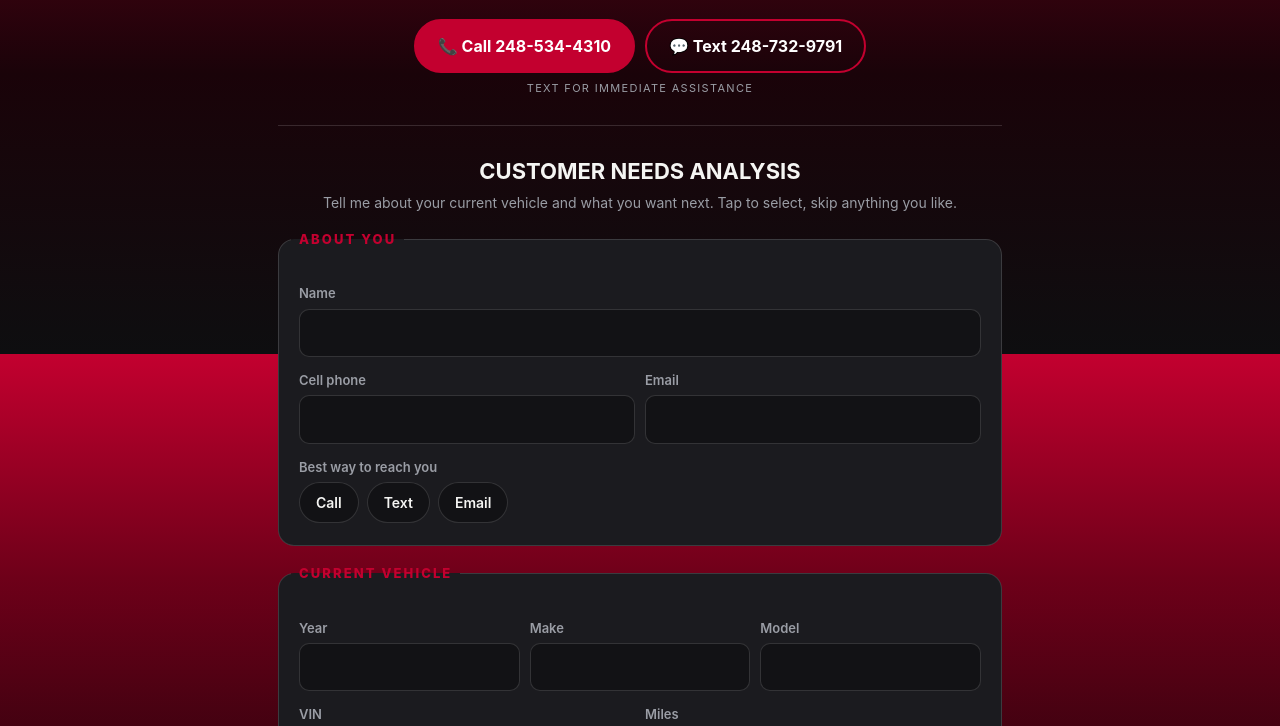
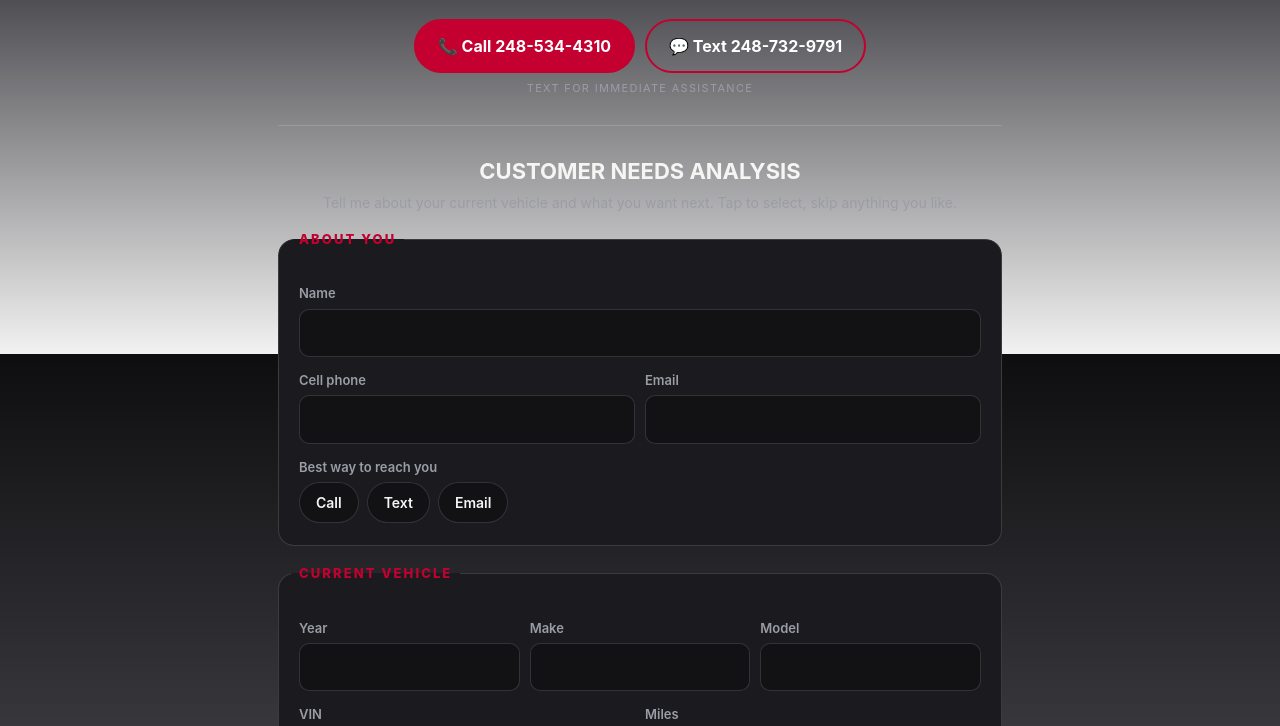
Before and after one commit to tonyvprod-cyber/serrahighland-breakdown-, a plain HTML site: page public/index.html in a window 1280 px wide. Shown: the part 446-1172 px from the top of the page. Drawn offline with Linux system fonts and the light colour scheme.

Commit message:
Update index.html

```diff
--- a/public/index.html
+++ b/public/index.html
@@ -10,7 +10,7 @@
 *{box-sizing:border-box;margin:0;padding:0}
 html{scroll-padding-top:env(safe-area-inset-top,0px)}
 :root{padding-top:env(safe-area-inset-top,0px);padding-bottom:env(safe-area-inset-bottom,0px)}
-body{background:linear-gradient(180deg,#C3002F 0%,#6e0019 28%,#1a0309 65%,#0E0E10 100%) fixed;color:var(--tx);font-family:Inter,-apple-system,'Segoe UI',Arial,sans-serif;-webkit-font-smoothing:antialiased;line-height:1.4}
+body{background:linear-gradient(180deg,#0E0E10 0%,#3a3a3f 50%,#f2f2f2 100%)fixed;color:var(--tx);font-family:Inter,-apple-system,'Segoe UI',Arial,sans-serif;-webkit-font-smoothing:antialiased;line-height:1.4}
 .wrap{max-width:760px;margin:0 auto;padding:0 18px 40px}
 .hero{text-align:center;padding:36px 0 28px;border-bottom:1px solid var(--line)}
 .logo{width:64px;height:64px;border-radius:14px;display:block;margin:0 auto 18px}
```
